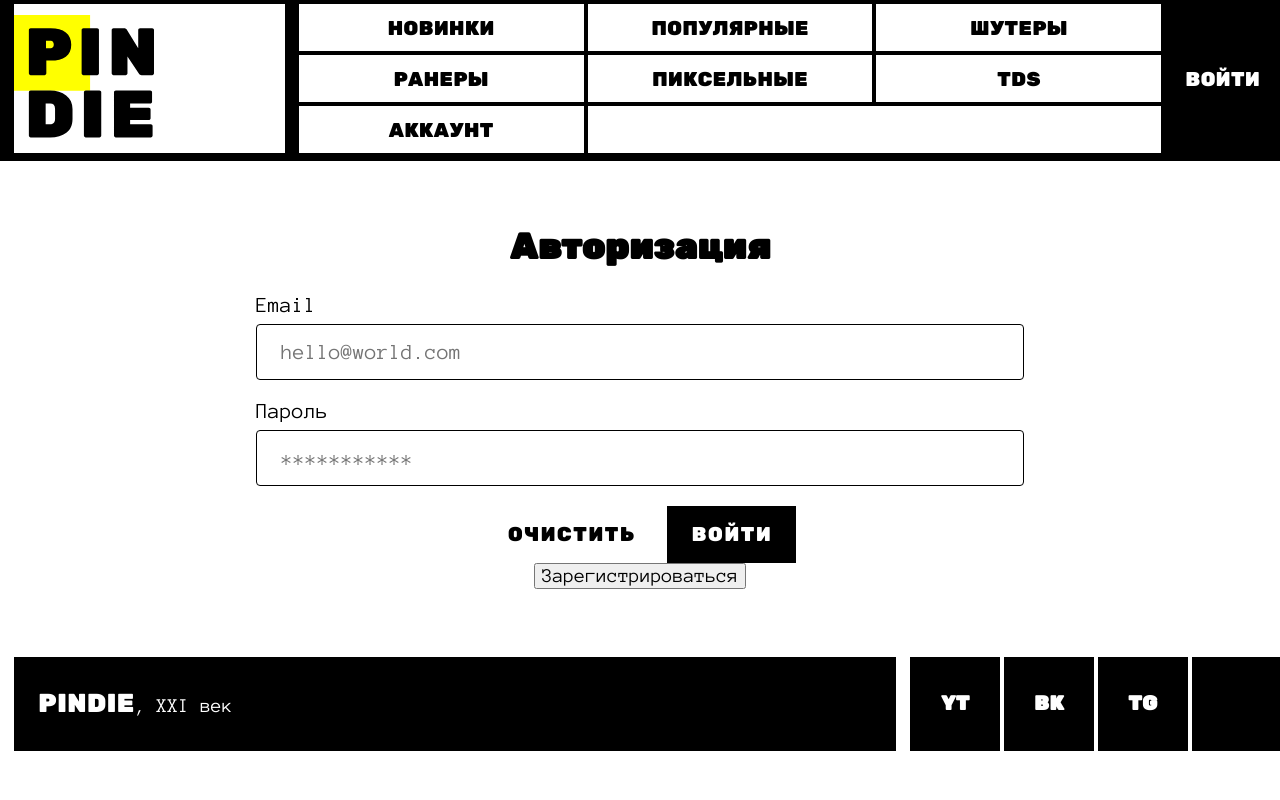
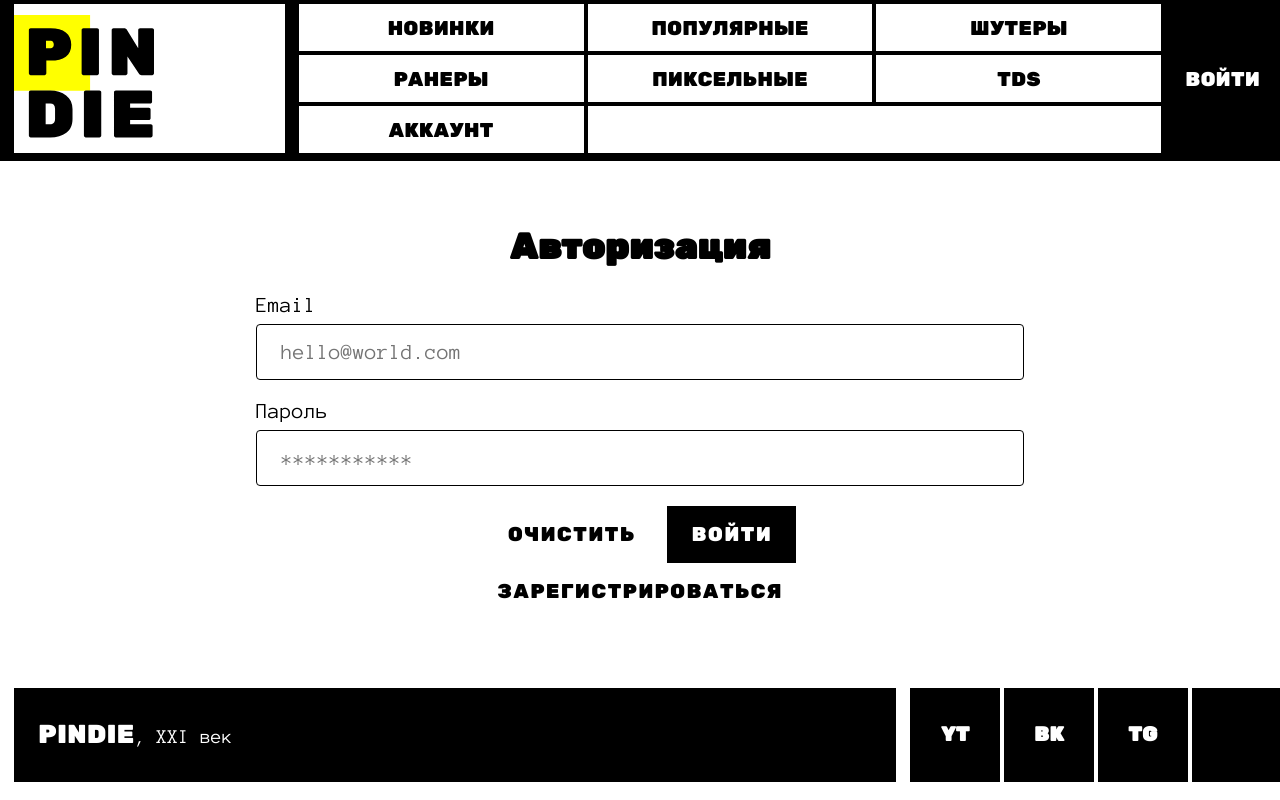
Before and after one commit to 1MishGun1/pindie-app, a Next.js app: page /login in a window 1280 px wide. Built offline with nearby package versions, Linux system fonts and the light colour scheme.

Commit message:
update AuthForm.module.css

```diff
--- a/app/components/AuthForm/AuthForm.module.css
+++ b/app/components/AuthForm/AuthForm.module.css
@@ -92,3 +92,19 @@
   opacity: 0.5;
   pointer-events: none;
 }
+
+.form__reg {
+  font-family: "Rubic One", sans-serif;
+  background-color: transparent;
+  font-size: 20px;
+  letter-spacing: 1.2px;
+  text-transform: uppercase;
+  border: none;
+  padding: 16px 24px;
+  transition: color 0.3s ease-in-out, background-color 0.3s ease-in-out;
+}
+
+.form__reg:hover {
+  color: yellow;
+  background-color: #000;
+}
```
